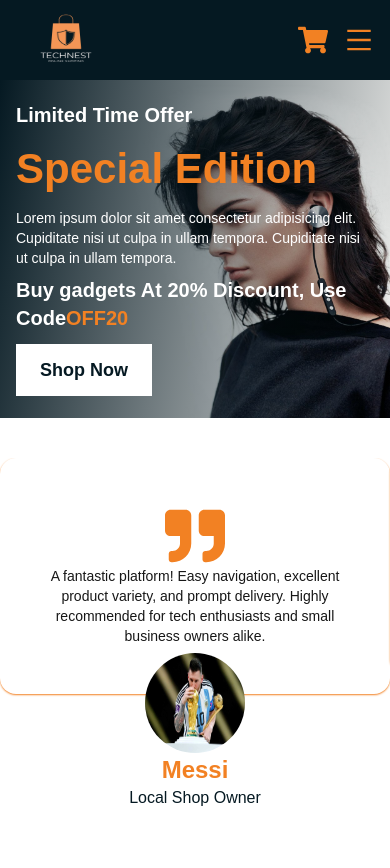
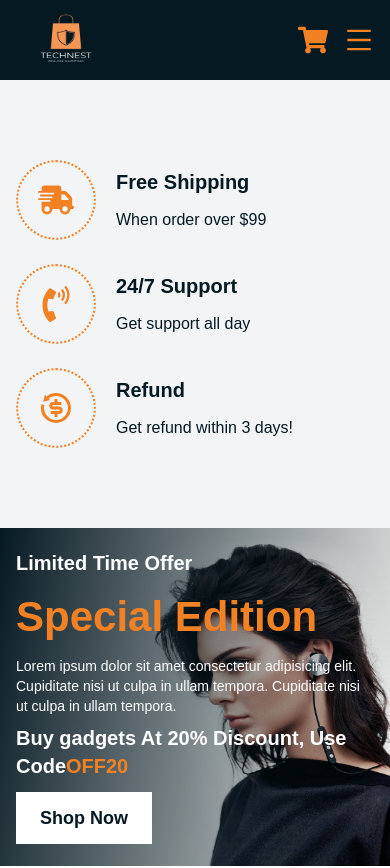
Before and after one commit to iripon07/ecommerce_client_site, a Next.js app: page / in a window 390 px wide. Shown: the top 868 px of the page. Built offline with nearby package versions, Linux system fonts and the light colour scheme; a web font is replaced by a local one.

Commit message:
Fitured responsived

```diff
--- a/src/app/page.tsx
+++ b/src/app/page.tsx
@@ -7,7 +7,7 @@
 export default function Home() {
   return (
     <div>
-      {/* <Feature /> */}
+      <Feature />
       <Offer />
       {/* <About /> */}
       <Testimonial />
--- a/src/components/Home/Feature.tsx
+++ b/src/components/Home/Feature.tsx
@@ -6,8 +6,8 @@
   return (
     <div>
       <div className="bg-gray-100 py-[80px]">
-        <div className="container mx-auto">
-          <div className="flex justify-between">
+        <div className="container mx-auto px-4">
+          <div className="flex justify-between items-center flex-wrap gap-6">
             {/* Start  Free Shipping  Here*/}
             <div className="flex items-center justify-center">
               <div className="flex h-20 w-20 items-center justify-center rounded-full border-2 border-dotted border-secondary text-secondary">
```
